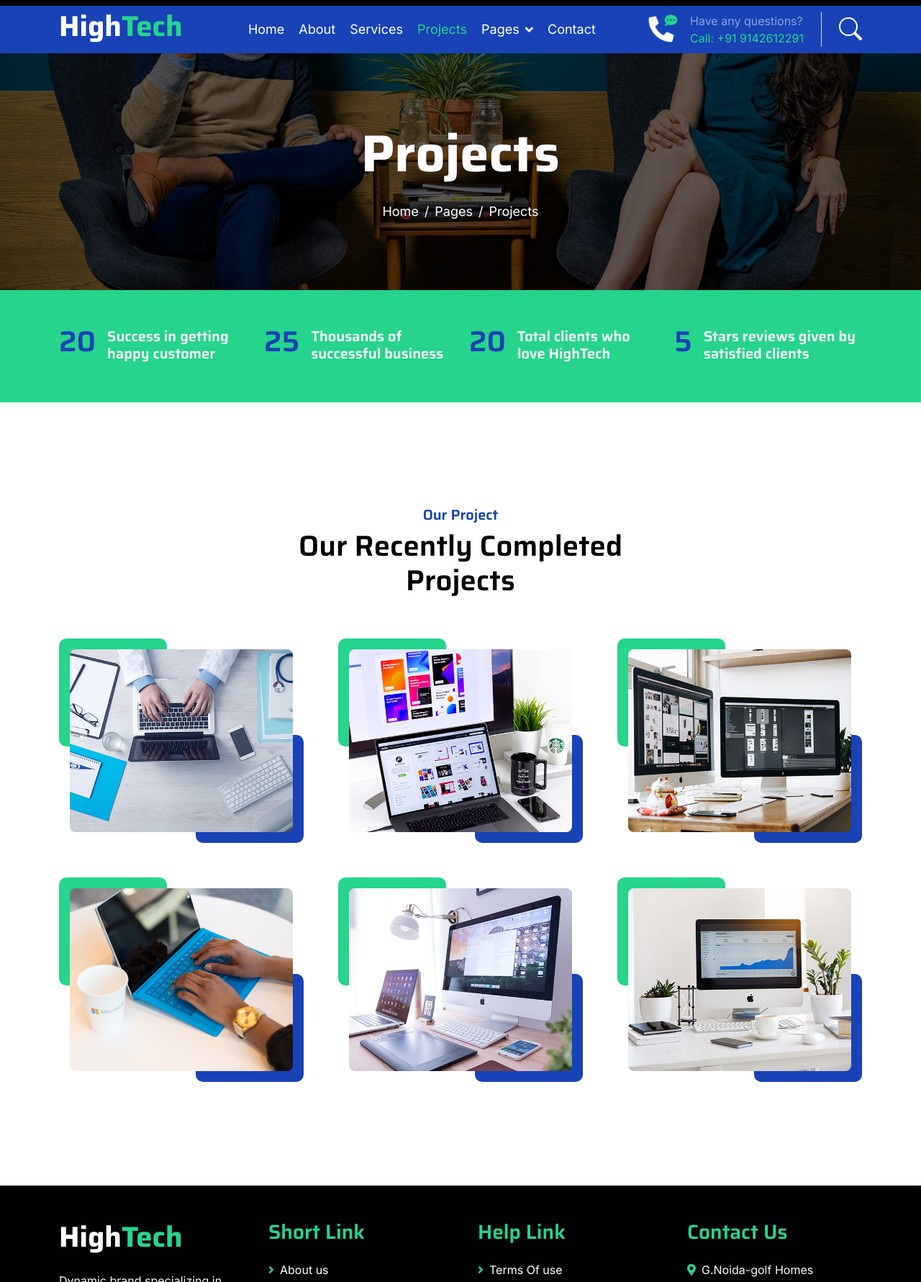
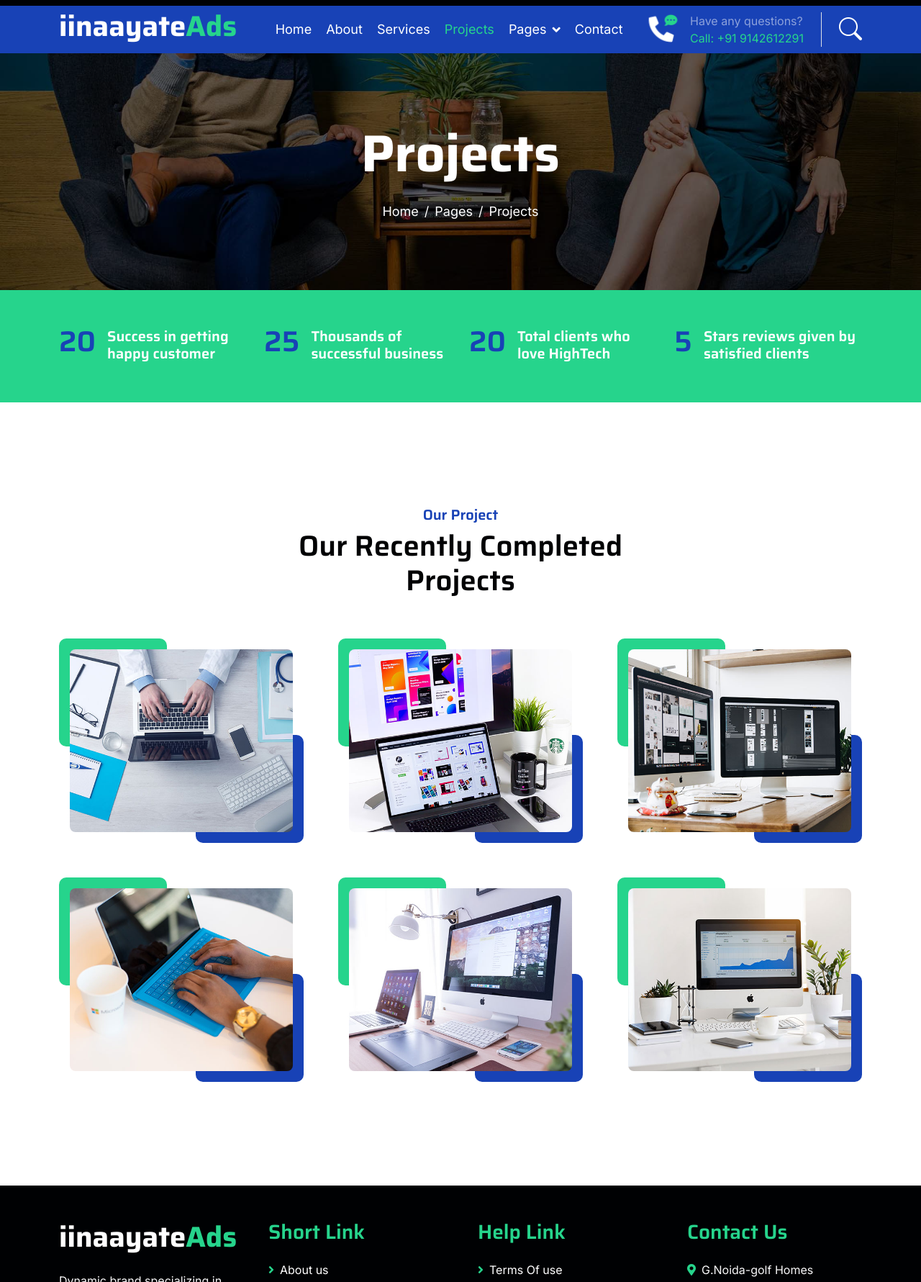
Before and after one commit to aashutoshkumarbhardwaj/portfolio, a plain HTML site: page project.html in a window 1280 px wide. Shown: the part 40-1821 px from the top of the page at 72% size. Drawn offline with nearby package versions, Linux system fonts and the light colour scheme.

Commit message:
Update project.html

```diff
--- a/project.html
+++ b/project.html
@@ -3,7 +3,7 @@
 
     <head>
         <meta charset="utf-8">
-        <title>iinaayate - IT Solutions Website Template</title>
+        <title>iinaayate - IT Solutions Website </title>
         <meta content="width=device-width, initial-scale=1.0" name="viewport">
         <meta content="" name="keywords">
         <meta content="" name="description">
@@ -60,7 +60,7 @@
             <div class="container">
                 <nav class="navbar navbar-dark navbar-expand-lg py-0">
                     <a href="index.html" class="navbar-brand">
-                        <h1 class="text-white fw-bold d-block">High<span class="text-secondary">Tech</span> </h1>
+                        <h1 class="text-white fw-bold d-block">iinaayate<span class="text-secondary">Ads</span> </h1>
                     </a>
                     <button type="button" class="navbar-toggler me-0" data-bs-toggle="collapse" data-bs-target="#navbarCollapse">
                         <span class="navbar-toggler-icon"></span>
@@ -254,7 +254,7 @@
                 <div class="row g-5">
                     <div class="col-lg-3 col-md-6">
                         <a href="index.html">
-                            <h1 class="text-white fw-bold d-block">High<span class="text-secondary">Tech</span> </h1>
+                            <h1 class="text-white fw-bold d-block">iinaayate<span class="text-secondary">Ads</span> </h1>
                         </a>
                         <p class="mt-4 text-light">Dynamic brand specializing in social media management, marketing, and creative branding solutions. Our focus is on helping businesses and individuals grow their online presence through tailored campaigns, engaging content, and strategic ad placement.</p>
                         <div class="d-flex hightech-link">
```
